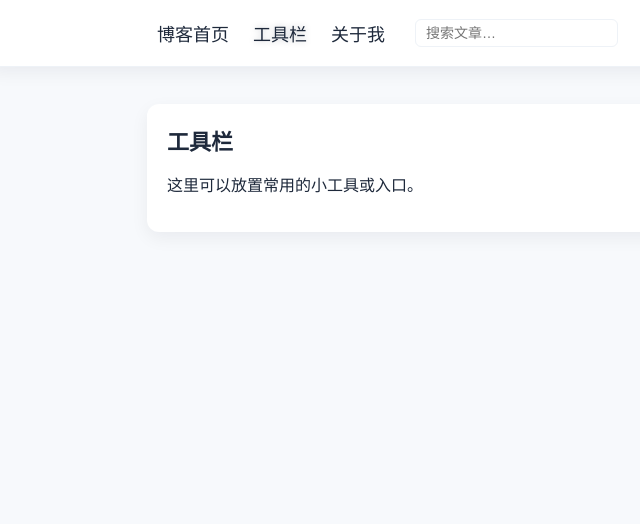
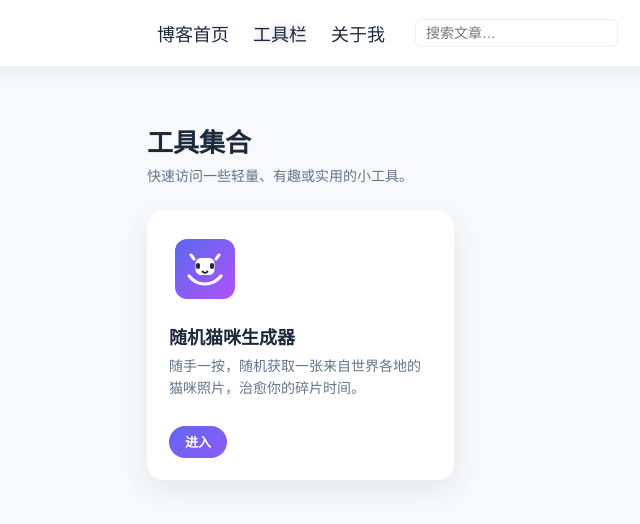
Before and after one commit to HallelujahR/gin-blog-vue-font, a Vue app: page /tools in a window 1280 px wide. Shown: the top 524 px of the page, without its empty margins (13-653 px from the left). Built offline with nearby package versions, Linux system fonts and the light colour scheme; no server answers; what @kangc/v-md-editor would draw is missing.

Commit message:
增加猫咪随机生成图片功能

```diff
--- a/src/router/index.js
+++ b/src/router/index.js
@@ -5,6 +5,7 @@ import { adminRoutes, adminBeforeEach } from './admin.js';
 const frontRoutes = [
   { path: '/', name: 'Home', component: () => import('../views/Home.vue') },
   { path: '/tools', name: 'Tools', component: () => import('../views/Tools.vue') },
+  { path: '/tools/cat', name: 'ToolsCat', component: () => import('../views/tools/CatViewer.vue') },
   { path: '/about', name: 'About', component: () => import('../views/About.vue') },
   { path: '/blog/:id', name: 'BlogDetail', component: () => import('../views/BlogDetail.vue'), props: true }
 ];
--- a/src/views/Tools.vue
+++ b/src/views/Tools.vue
@@ -1,15 +1,40 @@
 <template>
   <div class="tools-page">
-    <div class="card">
-      <h1>工具栏</h1>
-      <p>这里可以放置常用的小工具或入口。</p>
+    <header class="page-header">
+      <h1>工具集合</h1>
+      <p class="lead">快速访问一些轻量、有趣或实用的小工具。</p>
+    </header>
+    <div class="tool-list">
+      <article class="tool-card" @click="go('ToolsCat')">
+        <img :src="catLogo" alt="猫咪工具" class="tool-logo" />
+        <div class="tool-info">
+          <h2>随机猫咪生成器</h2>
+          <p>随手一按，随机获取一张来自世界各地的猫咪照片，治愈你的碎片时间。</p>
+        </div>
+        <button class="enter-btn" type="button">进入</button>
+      </article>
     </div>
   </div>
 </template>
 <script setup>
+import { useRouter } from 'vue-router';
+import catLogo from '../assets/tool-cat.svg';
+
+const router = useRouter();
+const go = (name) => {
+  router.push({ name });
+};
 </script>
 <style scoped>
-.tools-page { max-width: 960px; margin: 0 auto; }
-.card { background: var(--card); color: var(--text); border: none; border-radius: 12px; padding: 20px; box-shadow: 0 6px 18px rgba(17,24,39,.06); }
-h1 { margin: 0 0 10px; font-size: 22px; }
+.tools-page { max-width: 960px; margin: 0 auto; padding: 18px 0 48px; display: flex; flex-direction: column; gap: 26px; }
+.page-header h1 { margin: 0 0 6px; font-size: 26px; font-weight: 700; color: var(--text); }
+.lead { margin: 0; color: var(--muted); font-size: 14px; }
+.tool-list { display: grid; gap: 20px; grid-template-columns: repeat(auto-fill, minmax(280px, 1fr)); }
+.tool-card { position: relative; display: flex; flex-direction: column; gap: 18px; padding: 22px; border-radius: 16px; background: var(--card); box-shadow: 0 10px 28px rgba(15,23,42,0.08); color: var(--text); cursor: pointer; transition: transform 0.18s ease, box-shadow 0.18s ease; }
+.tool-card:hover { transform: translateY(-2px); box-shadow: 0 18px 34px rgba(15,23,42,0.12); }
+.tool-logo { width: 72px; height: 72px; border-radius: 16px; }
+.tool-info h2 { margin: 0; font-size: 18px; font-weight: 600; color: var(--text); }
+.tool-info p { margin: 6px 0 0; font-size: 14px; color: var(--muted); line-height: 1.6; }
+.enter-btn { align-self: flex-start; padding: 0 16px; height: 32px; border-radius: 999px; border: none; background: linear-gradient(135deg, #6366f1, #8b5cf6); color: #fff; font-size: 13px; font-weight: 600; cursor: pointer; transition: transform 0.15s ease, box-shadow 0.15s ease; }
+.tool-card:hover .enter-btn { transform: translateX(2px); box-shadow: 0 10px 20px rgba(99,102,241,0.28); }
 </style>
--- /dev/null
+++ b/src/views/tools/CatViewer.vue
@@ -0,0 +1,107 @@
+<template>
+  <div class="tool-wrapper">
+    <section class="card">
+      <header class="card-header">
+        <div>
+          <h1>随机猫咪生成器</h1>
+          <p class="subtitle">调用 The Cat API，每次点按都会带来一只新猫猫。</p>
+        </div>
+        <button
+          class="fetch-btn"
+          type="button"
+          :disabled="loading"
+          @click="fetchCat"
+        >
+          {{ loading ? '加载中...' : '换一只猫猫' }}
+        </button>
+      </header>
+      <Transition name="fade">
+        <div v-if="error" class="error-banner">
+          <span>没有抓到猫咪：{{ error }}</span>
+          <button type="button" @click="fetchCat">重试</button>
+        </div>
+      </Transition>
+      <div class="cat-stage">
+        <Transition name="fade">
+          <div v-if="loading || imageLoading" class="loading-overlay">猫猫正在赶来...</div>
+        </Transition>
+        <Transition name="fade">
+          <img
+            v-if="catUrl"
+            :key="catUrl"
+            :src="catUrl"
+            alt="随机猫咪"
+            class="cat-img"
+            @load="handleImageLoad"
+            @error="handleImageError"
+          />
+        </Transition>
+        <div v-if="!catUrl && !loading" class="placeholder">
+          <span>点击按钮召唤一只猫咪 ✨</span>
+        </div>
+      </div>
+    </section>
+  </div>
+</template>
+<script setup>
+import { ref, onMounted } from 'vue';
+
+const catUrl = ref('');
+const loading = ref(true);
+const imageLoading = ref(true);
+const error = ref('');
+
+async function fetchCat() {
+  loading.value = true;
+  error.value = '';
+  try {
+    const resp = await fetch('https://api.thecatapi.com/v1/images/search');
+    if (!resp.ok) throw new Error(`状态码 ${resp.status}`);
+    const data = await resp.json();
+    if (Array.isArray(data) && data.length > 0 && data[0]?.url) {
+      const url = data[0].url;
+      imageLoading.value = true;
+      catUrl.value = url ? `${url}${url.includes('?') ? '&' : '?'}t=${Date.now()}` : '';
+    } else {
+      throw new Error('返回数据异常');
+    }
+  } catch (err) {
+    error.value = err?.message || '未知错误';
+  } finally {
+    loading.value = false;
+  }
+}
+
+function handleImageLoad() {
+  imageLoading.value = false;
+}
+
+function handleImageError() {
+  imageLoading.value = false;
+  error.value = '图片加载失败，请重试';
+}
+
+onMounted(async () => {
+  imageLoading.value = true;
+  await fetchCat();
+});
+</script>
+<style scoped>
+.tool-wrapper { max-width: 960px; margin: 0 auto; padding: 12px 0 40px; }
+.card { background: var(--card); color: var(--text); border: none; border-radius: 16px; padding: 24px 28px 32px; box-shadow: 0 10px 28px rgba(15,23,42,0.08); display: flex; flex-direction: column; gap: 20px; }
+.card-header { display: flex; align-items: center; justify-content: space-between; gap: 16px; flex-wrap: wrap; }
+h1 { margin: 0 0 6px; font-size: 24px; font-weight: 700; color: var(--text); }
+.subtitle { margin: 0; font-size: 14px; color: var(--muted); }
+.fetch-btn { padding: 0 18px; height: 36px; border-radius: 999px; border: none; background: linear-gradient(135deg, #6366f1, #8b5cf6); color: #fff; font-size: 14px; font-weight: 600; cursor: pointer; box-shadow: 0 12px 24px rgba(99, 102, 241, 0.28); transition: transform 0.15s ease, box-shadow 0.15s ease, opacity 0.15s ease; }
+.fetch-btn:hover { transform: translateY(-1px); box-shadow: 0 16px 32px rgba(99, 102, 241, 0.32); }
+.fetch-btn:active { transform: translateY(0); }
+.fetch-btn:disabled { opacity: 0.65; cursor: not-allowed; transform: none; box-shadow: none; }
+.cat-stage { position: relative; min-height: 260px; border-radius: 14px; background: transparent; display: flex; align-items: center; justify-content: center; overflow: hidden; }
+.cat-img { width: 100%; height: auto; max-height: 480px; border-radius: 14px; box-shadow: 0 20px 38px rgba(30, 41, 59, 0.18); object-fit: contain; }
+.placeholder { font-size: 14px; color: #64748b; }
+.loading-overlay { position: absolute; inset: 0; display: flex; align-items: center; justify-content: center; background: rgba(255,255,255,0.9); color: #475569; font-size: 14px; backdrop-filter: blur(2px); border-radius: inherit; pointer-events: none; }
+.error-banner { display: inline-flex; align-items: center; gap: 10px; padding: 10px 14px; background: rgba(248, 113, 113, 0.16); border-radius: 10px; color: #b91c1c; font-size: 13px; }
+.error-banner button { border: none; background: transparent; color: #b91c1c; font-weight: 600; cursor: pointer; text-decoration: underline; }
+.fade-enter-active, .fade-leave-active { transition: opacity .2s ease; }
+.fade-enter-from, .fade-leave-to { opacity: 0; }
+</style>
```
Also changed, not shown: src/assets/tool-cat.svg (added).
